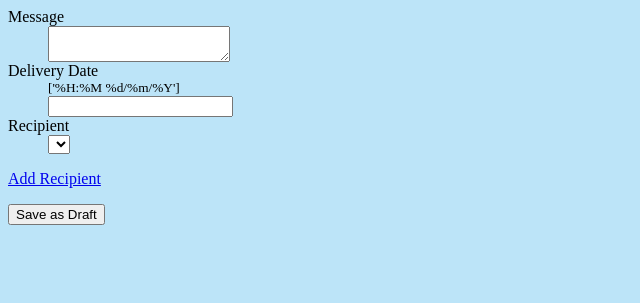
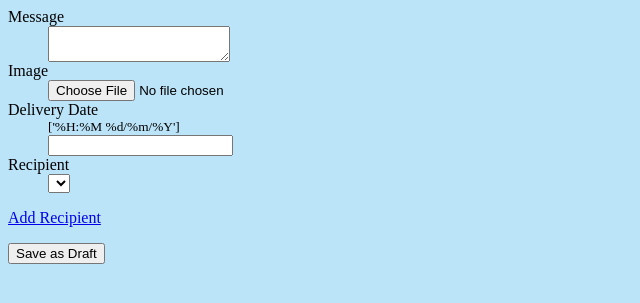
Before and after one commit to Team6ASE2021/MMIAB-PRIMER, a Flask app: page /draft in a window 1280 px wide. Shown: the top 303 px of the page, without its empty margins (0-640 px from the left). Run offline with Flask 2, Linux system fonts and the light colour scheme; a user stored in the database is signed in; data comes from the database, SQL or seed files in the repository; lists and menus that the app fills with data are empty; some libraries are stand-ins or nearby versions.

Commit message:
Merging completed, bugs fixed

```diff
--- a/monolith/templates/create_message.html
+++ b/monolith/templates/create_message.html
@@ -25,6 +25,13 @@
                 <dd>{{ form.body_message() }}</dd>
                     {% if form.date_of_send.errors %}
                         {% for e in form.date_of_send.errors %}
+                            <p class="help-block">{{ e }}</p>
+                        {% endfor %}
+                    {% endif %}
+                <dt>{{ form.image.label }}</dt>
+                <dd>{{ form.image() }}</dd>
+                    {% if form.image.errors %}
+                        {% for e in form.image.errors %}
                             <p class="help-block">{{ e }}</p>
                         {% endfor %}
                     {% endif %}
--- a/monolith/views/messages.py
+++ b/monolith/views/messages.py
@@ -92,7 +92,7 @@ def edit_draft(id):
     old_recipients = UserModel.filter_available_recipients(
         current_user.id, old_recipients
     )
-    form_recipients = [{'name': 'Recipient'} for _ in (range(len(old_recipients)) if len(old_recipients) > 0 else 1)]
+    form_recipients = [{'name': 'Recipient'} for _ in (range(len(old_recipients)) if len(old_recipients) > 0 else range(1))]
     form = EditMessageForm(recipients=form_recipients)
     available_recipients = get_recipients().json['recipients']
     for _, recipient_form in enumerate(form.recipients):
```
Also changed, not shown: monolith/tests/conftest.py (+2 -2 lines), monolith/tests/views/test_views_messages.py (+25 -3 lines).
